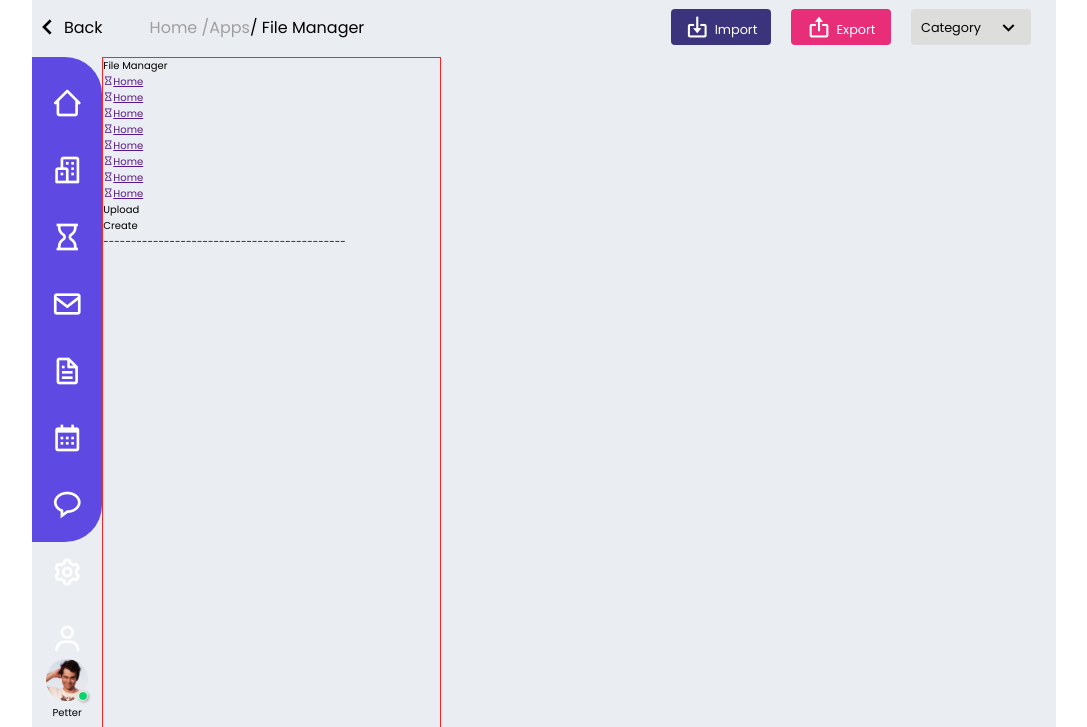
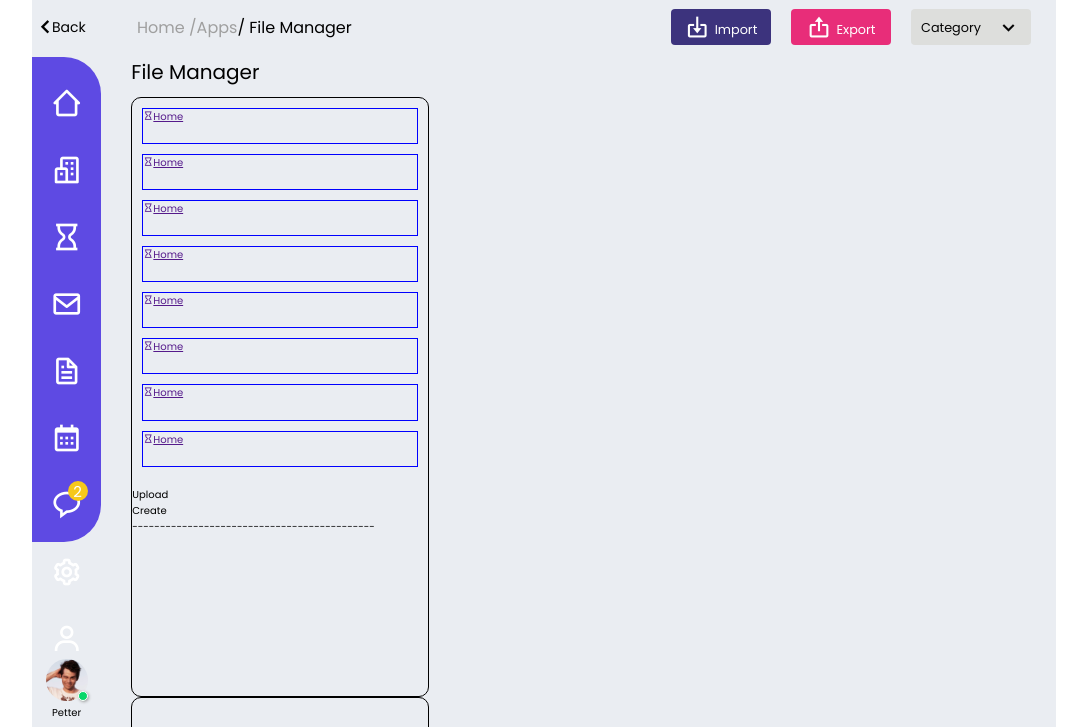
Before and after one commit to vinicius1med/AulasGit, a plain HTML site: page FirstDASH/index.html in a window 1280 px wide. Shown: the part 73-800 px from the top of the page, without its empty margins (96-1183 px from the left). Drawn offline with nearby package versions, Linux system fonts and the light colour scheme.

Commit message:
modified:   FirstDASH/css/style.css 	modified:   FirstDASH/index.html 	modified:   dash01/css/style.css

```diff
--- a/FirstDASH/css/style.css
+++ b/FirstDASH/css/style.css
@@ -177,17 +177,23 @@ html {
 
 .container #nav .nav-l .back-interaction {
   display: flex;
+  position: relative;
+  margin-right: 3rem;
 }
 
 .container #nav .nav-l .back-interaction p {
   display: flex;
   align-items: center;
+  position: absolute;
+  left: 2rem;
+  top: .4rem;
+  font-size: 1.4rem;
 }
 
 .container #nav .nav-l .back-interaction i {
   display: flex;
   align-items: center;
-  font-size: 3.2rem;
+  font-size: 2.8rem;
 }
 
 .container #nav .nav-l .menu-nav-l {
@@ -303,18 +309,24 @@ html {
   margin-top: 3rem;
 }
 
-/* .container .content #aside .interactive-menu .bx-message-rounded {
-  display: flex;
-  flex-direction: column;
+.container .content #aside .interactive-menu .bx-message-rounded {
   position: relative;
 }
 
-.container .content #aside .interactive-menu .bx-message-alert-rounded .message-alert {
-  border: .1rem solid black;
-  width: 5rem;
-  height: 5rem;
+.container .content #aside .interactive-menu .bx-message-rounded .message-alert {
+  /* border: .1rem solid black; */
+  border-radius: 50%;
+  display: flex;
+  align-items: center;
+  justify-content: center;
+  width: 2rem;
+  height: 2rem;
+  font-size: 1.5rem;
   position: absolute;
-} */
+  bottom: 2rem;
+  left: 1.7rem;
+  background: var(--alert-color);
+}
 
 .container .content #aside .userprofile-aside {
   /* border:.1rem solid #000000; */
@@ -368,9 +380,53 @@ html {
 .container .content #sec1 {
   width: 48rem;
   height: 100%;
-  border: 0.1rem solid rgb(255, 36, 36);
+  /* border: 0.1rem solid rgb(255, 36, 36); */
   /* background: rgb(255, 36, 36); */
+  padding-left: 3rem;
+  padding-bottom: 2rem;
+  padding-right: 2rem;
 }
+
+.container .content #sec1 .menu-nav-interaction-name {
+  font-size: 2rem;
+  margin-bottom: 1rem;
+
+}
+
+.container .content #sec1 .menu-sec1 {
+  border: .1rem solid black;
+  /* width: 8rem; */
+  height: 60rem;
+  border-radius: 1rem;
+  display: flex;
+  flex-direction: column;
+}
+
+.container .content #sec1 .menu-sec1 .menu-access {
+  /* border: .1rem solid rgb(255, 0, 0); */
+  height: 65%;
+  display: flex;
+  flex-direction: column;
+  padding: 1rem;
+  border-radius: 1rem;
+}
+
+.container .content #sec1 .menu-sec1 .menu-access .menu-item-sec1 {
+  border: .1rem solid blue;
+  height: 10rem;
+  margin-bottom: 1rem;
+}
+
+
+.container .content #sec1 .menu-yourplan-sec1 {
+  border: .1rem solid black;
+  height: 20rem;
+  border-radius: 1rem;
+  /* display: flex;
+  flex-direction: column; */
+}
+
+
 
 
 
--- a/FirstDASH/index.html
+++ b/FirstDASH/index.html
@@ -93,7 +93,7 @@
             <i class="bx bx-file"></i>
             <i class="bx bx-calendar"></i>
             <i class="bx bx-message-rounded">
-              <!-- <div class="message-alert">2</div> -->
+              <div class="message-alert">2</div>
             </i>
             <i class="bx bx-cog"></i>
             <i class="bx bx-user"></i>
--- a/dash01/css/style.css
+++ b/dash01/css/style.css
@@ -128,7 +128,7 @@ h3 {
 .container .content #aside {
     height: 100%;
     width: 10rem;
-    /* border: .2rem solid blueviolet; */
+    border: .2rem solid blueviolet;
     background: var(--primary-bg-color);
     color: #fff;
     display: flex;
@@ -170,7 +170,7 @@ h3 {
 .container .content #sec1 {
     height: 100%;
     width: 30rem;
-    /* border: .2rem solid blueviolet; */
+    border: .2rem solid blueviolet;
     background: var(--primary-bg-color);
 }
 
```
